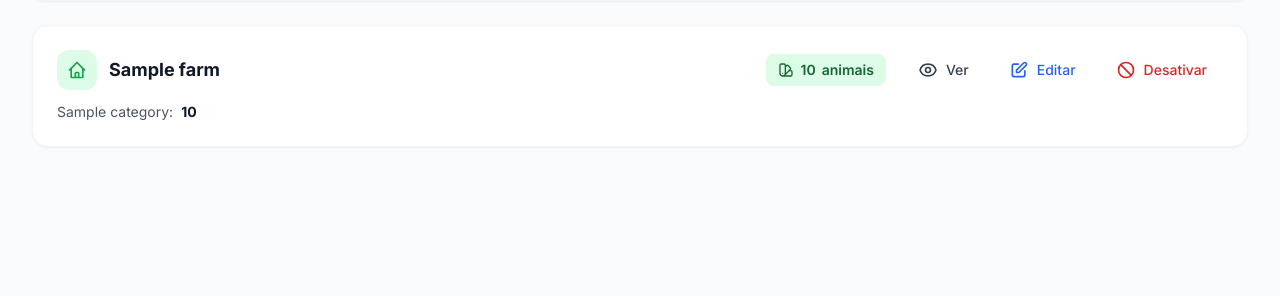
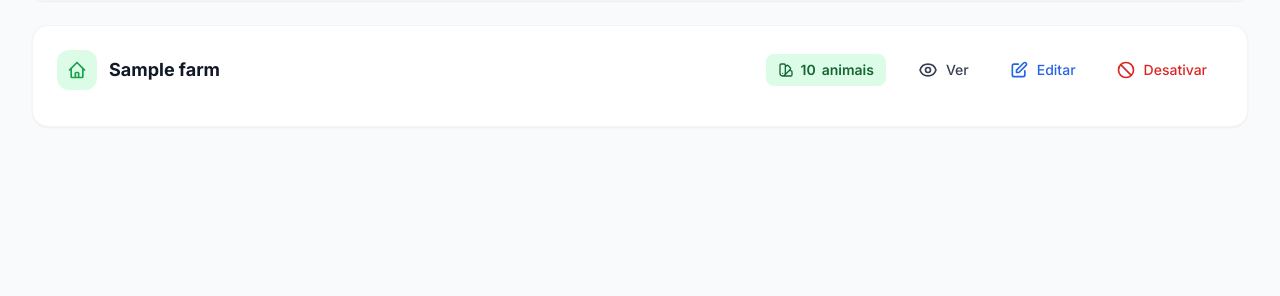
Before and after one commit to Frraz/Rebanho, a Django app: page /fazendas/ in a window 1280 px wide; the page is wider, and only the part inside the window is pictured. Shown: the part 268-564 px from the top of that part. Run offline with Django 4.2, Linux system fonts and the light colour scheme; a user stored in the database is signed in; tables that the repository leaves empty hold one stand-in row (values such as "Sample post"); parts of the project's set-up code (start-up, migrations or seed data) failed here and were passed over; some libraries are stand-ins or nearby versions.

Commit message:
Melhoria na aba de fazendas

```diff
--- a/farms/templates/farms/farm_list.html
+++ b/farms/templates/farms/farm_list.html
@@ -135,20 +135,6 @@
                             </span>
                         </div>
 
-                        {% if item.summary %}
-                        <div class="flex flex-wrap gap-x-6 gap-y-2">
-                            {% for saldo in item.summary %}
-                            <div class="flex items-center gap-2">
-                                <span class="text-sm text-gray-600">{{ saldo.categoria_nome }}:</span>
-                                <span class="text-sm font-bold {% if saldo.quantidade == 0 %}text-gray-400{% else %}text-gray-900{% endif %}">
-                                    {{ saldo.quantidade }}
-                                </span>
-                            </div>
-                            {% endfor %}
-                        </div>
-                        {% else %}
-                        <p class="text-sm text-gray-400 italic">Nenhum animal cadastrado</p>
-                        {% endif %}
                     </div>
 
                     <!-- AÇÕES + MODAL INLINE -->
```
